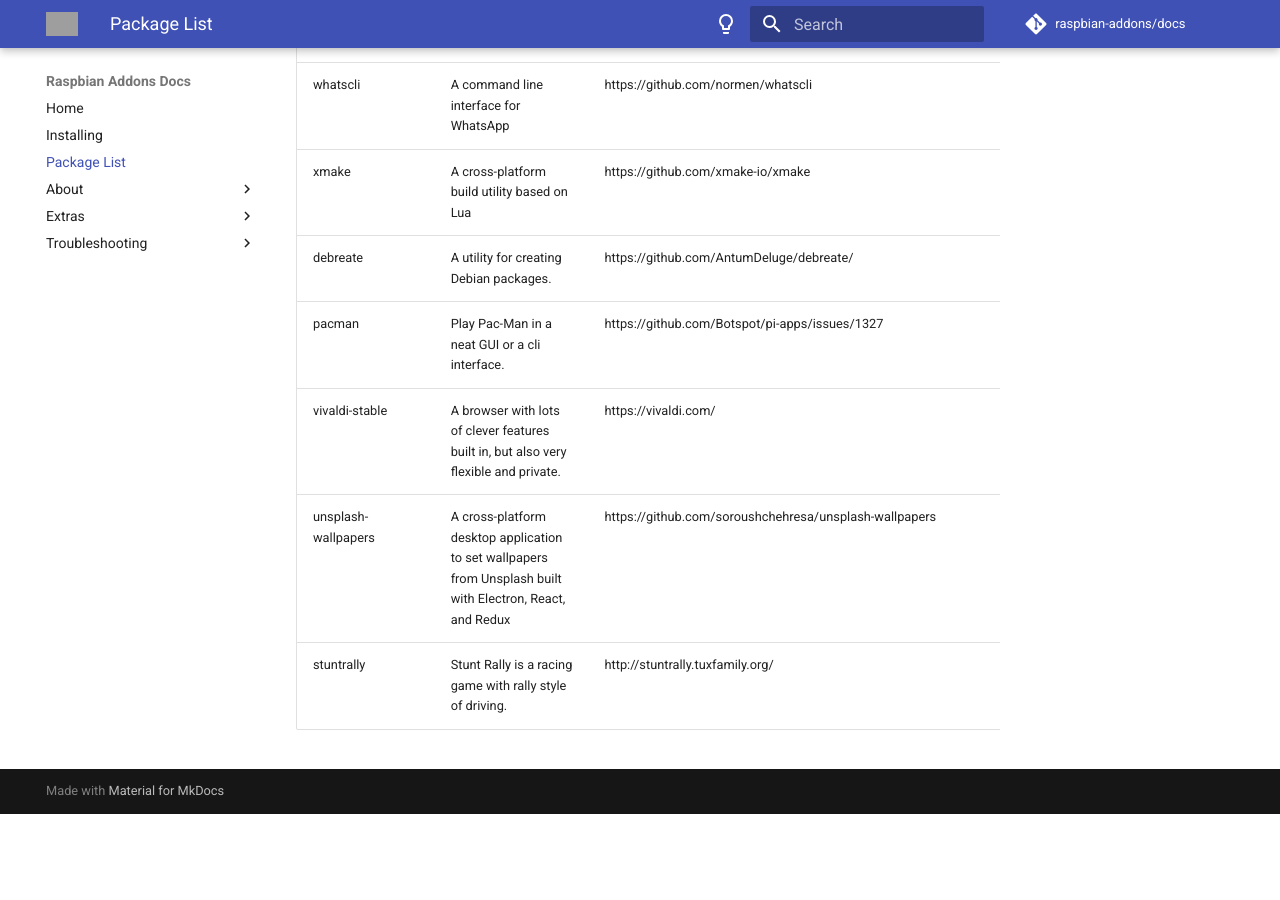
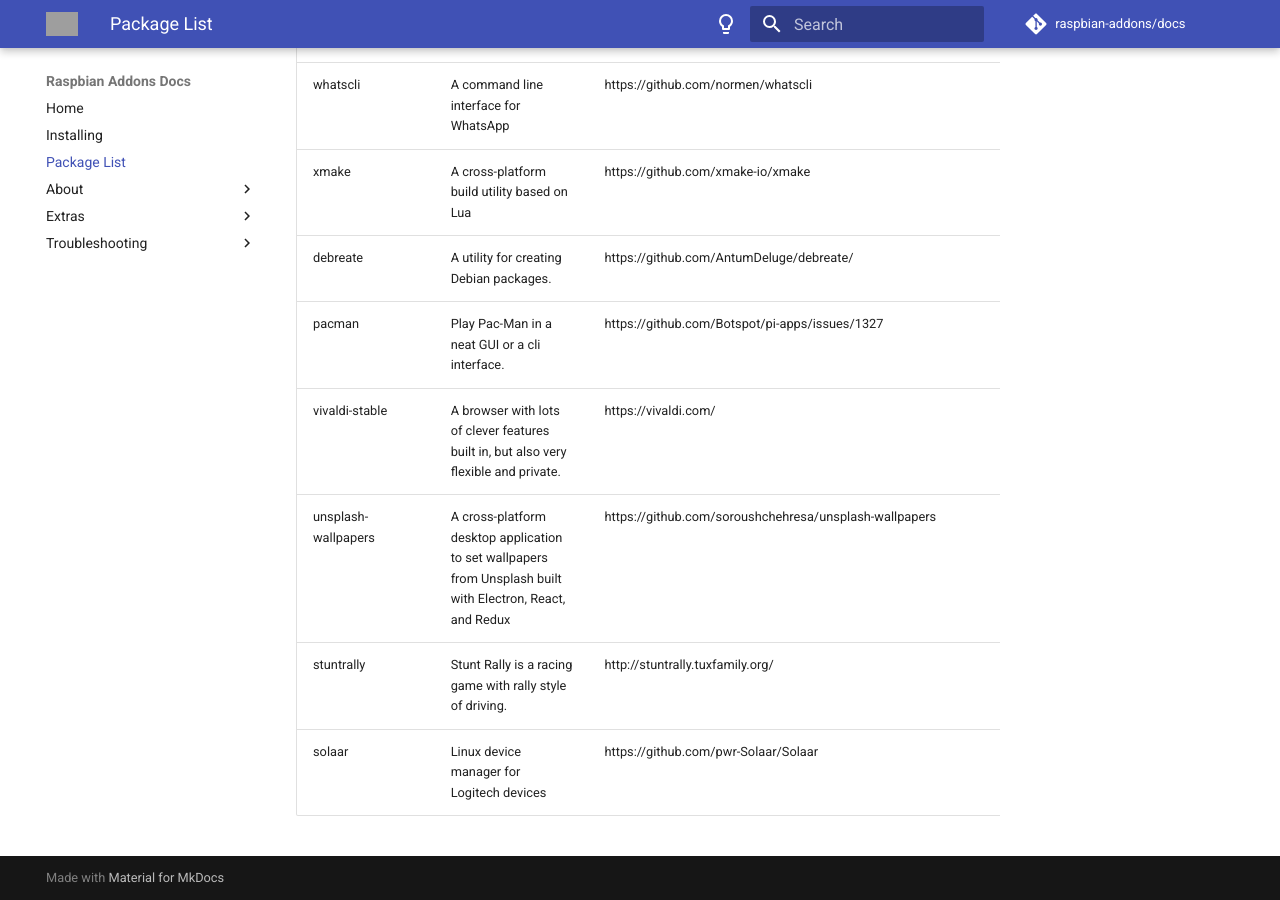
Before and after one commit to raspbian-addons/docs, an MkDocs documentation site: the page built from docs/package-list.md, in a window 1280 px wide and 900 px high, scrolled down 16481 px. Built offline with MkDocs 1.6.1 and Material for MkDocs 9.7.7, drawn with Linux system fonts in a browser that asks for light colours; comment, search, counter and statistics services are not loaded; before the commit the page ends 17295 px from its top, so only the background shows below that; grey boxes are pictures that could not be loaded.

Commit message:
packagelist: add solaar

```diff
--- a/docs/package-list.md
+++ b/docs/package-list.md
@@ -208,3 +208,4 @@
 | vivaldi-stable | A browser with lots of clever features built in, but also very flexible and private. | https://vivaldi.com/ |
 | unsplash-wallpapers | A cross-platform desktop application to set wallpapers from Unsplash built with Electron, React, and Redux | https://github.com/soroushchehresa/unsplash-wallpapers |
 | stuntrally | Stunt Rally is a racing game with rally style of driving. | http://stuntrally.tuxfamily.org/ |
+| solaar | Linux device manager for Logitech devices | https://github.com/pwr-Solaar/Solaar |
```
